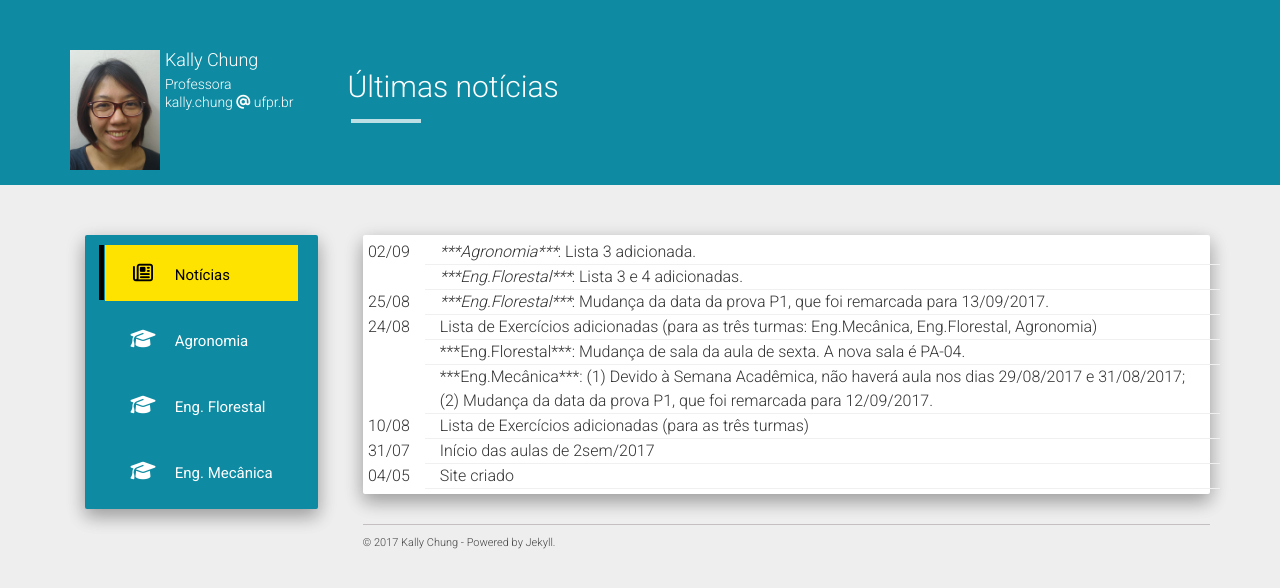
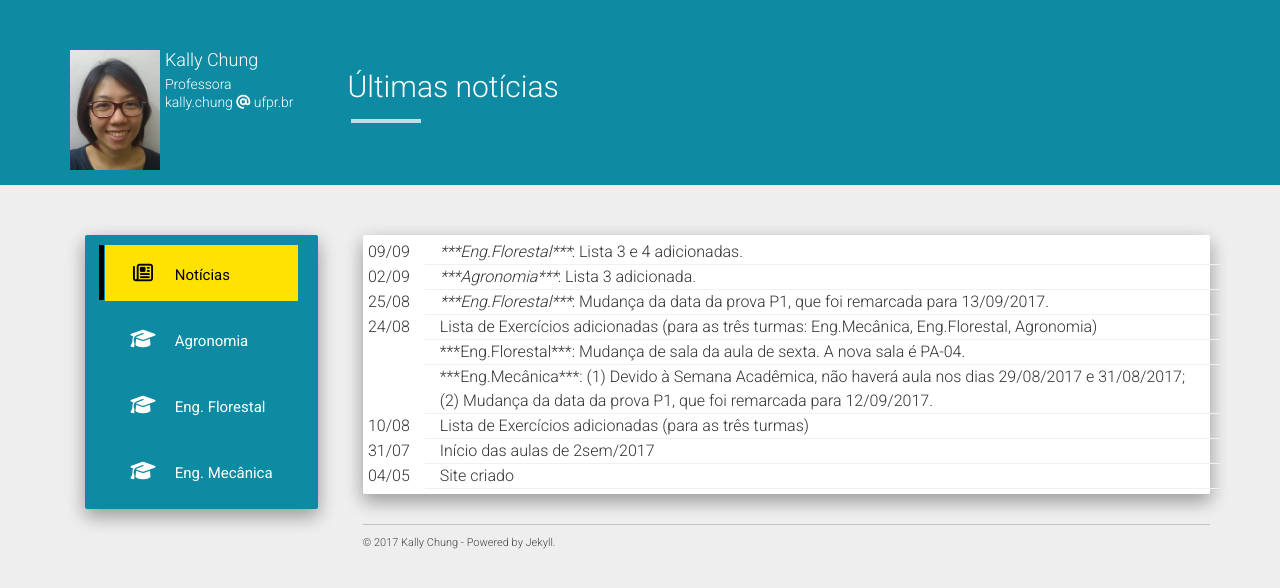
Before and after one commit to chunggnuhc/chunggnuhc.github.io, a Jekyll site: the page built from index.html, in a window 1280 px wide. Shown: the top 588 px of the page. Built offline with Jekyll 4.4.1, drawn with Linux system fonts in a browser that asks for light colours; nearby versions of some CDN libraries.

Commit message:
Update noticias.yml

```diff
--- a/_data/noticias.yml
+++ b/_data/noticias.yml
@@ -1,4 +1,4 @@
-- data: 2017-09-02
+- data: 2017-09-09
   noticia: "<i>***Eng.Florestal***</i>: Lista 3 e 4 adicionadas."
 - data: 2017-09-02
   noticia: "<i>***Agronomia***</i>: Lista 3 adicionada."
```
